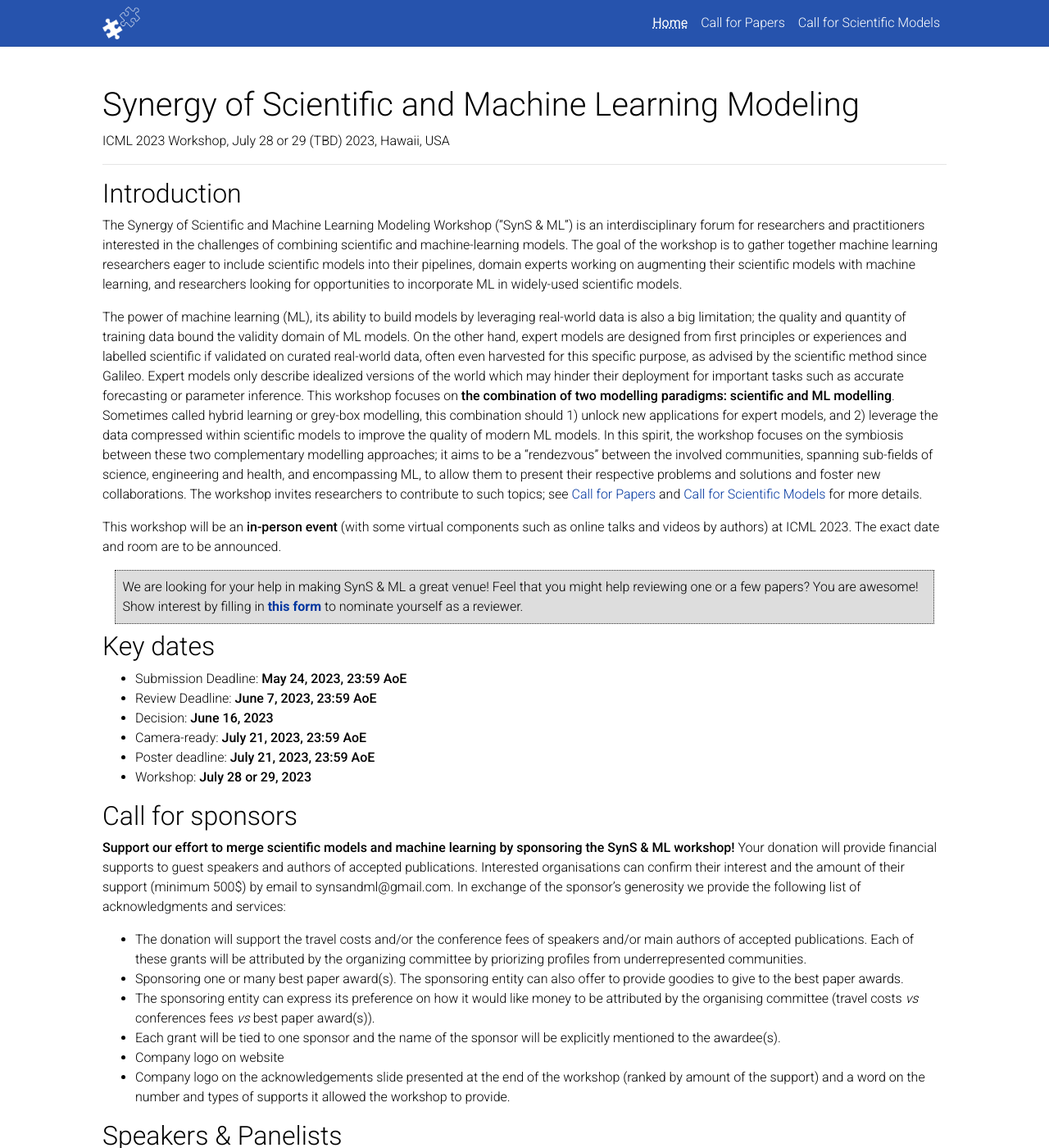
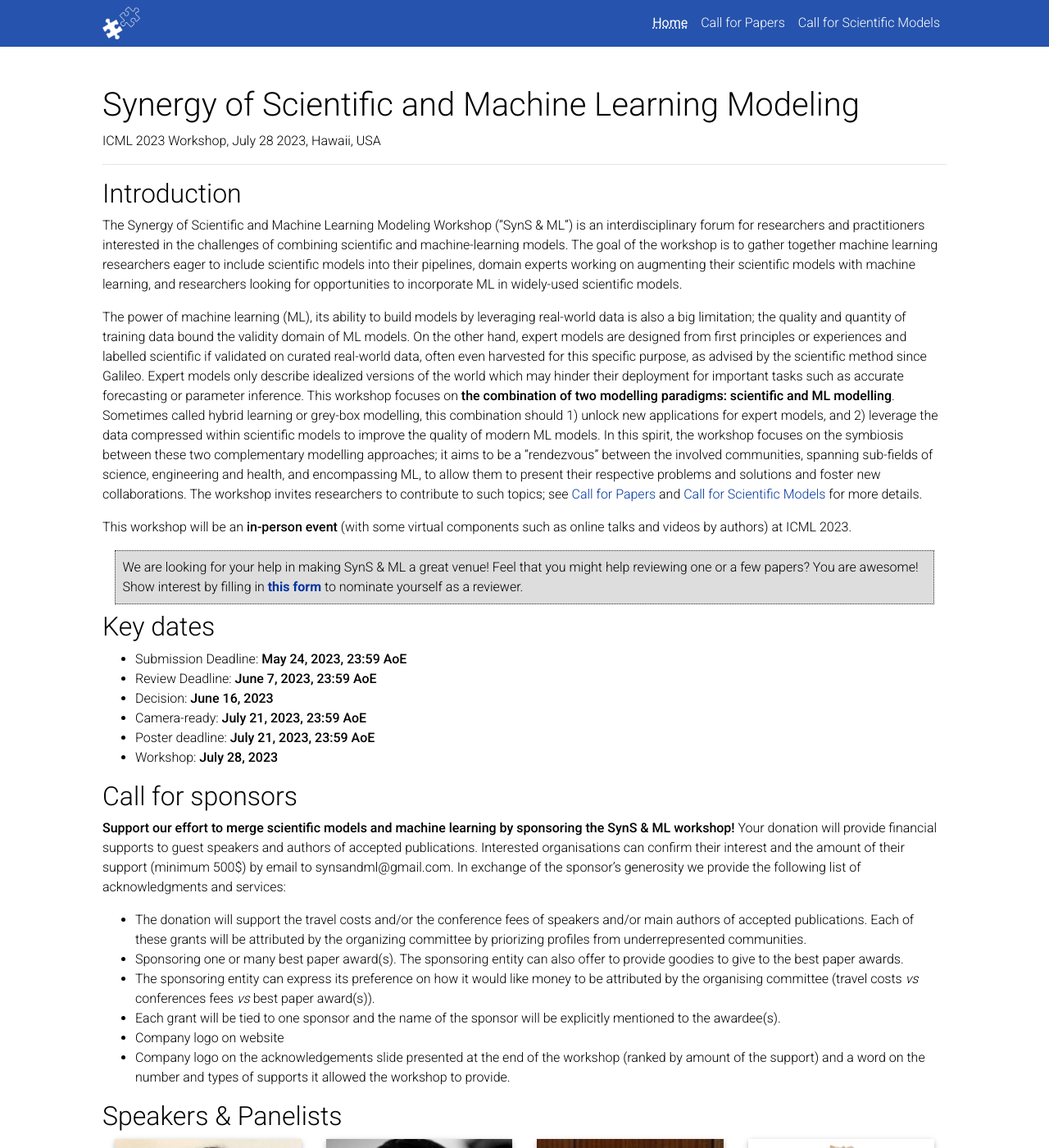
Before and after one commit to syns-ml/2023, a Jekyll site: the page built from _pages/home.md, in a window 1280 px wide and 1400 px high. Shown: the whole window at 82% size. Built offline with Jekyll 4.4.1, drawn with Linux system fonts in a browser that asks for light colours; full-size pictures stand in for the smaller copies a plugin makes; a style sheet for code colours, icons or effects is not loaded.

Commit message:
updated the workshop date

```diff
--- a/_includes/key_dates_list.md
+++ b/_includes/key_dates_list.md
@@ -3,4 +3,4 @@
 - Decision: **June 16, 2023**
 - Camera-ready: **July 21, 2023, 23:59 AoE**
 - Poster deadline: **July 21, 2023, 23:59 AoE**
-- Workshop: **July 28 or 29, 2023**
+- Workshop: **July 28, 2023**
--- a/_pages/home.md
+++ b/_pages/home.md
@@ -3,7 +3,7 @@
 title: Home
 hometitle: Synergy of Scientific and Machine Learning Modeling
 permalink: /
-subtitle: ICML 2023 Workshop, July 28 or 29 (TBD) 2023, Hawaii, USA
+subtitle: ICML 2023 Workshop, July 28 2023, Hawaii, USA
 
 news: false
 ---
@@ -23,7 +23,7 @@
 In this spirit, the workshop focuses on the symbiosis between these two complementary modelling approaches; it aims to be a "rendezvous" between the involved communities, spanning sub-fields of science, engineering and health, and encompassing ML, to allow them to present their respective problems and solutions and foster new collaborations.
 The workshop invites researchers to contribute to such topics; see [Call for Papers](cfp/) and [Call for Scientific Models](cfsm/) for more details.
 
-This workshop will be an **in-person event** (with some virtual components such as online talks and videos by authors) at ICML 2023. The exact date and room are to be announced.
+This workshop will be an **in-person event** (with some virtual components such as online talks and videos by authors) at ICML 2023.
 
 <div style="padding: 8px; margin: 0 auto; margin-bottom: 8px; border: 1px dotted #333333; background-color: #DDDDDD; width: 97%;">
   We are looking for your help in making SynS & ML a great venue! Feel that you might help reviewing one or a few papers? You are awesome! Show interest by filling in <a href="https://docs.google.com/forms/d/e/1FAIpQLSe8uGGI7PNZbqS7KrYgHDgAJ6Y_XWvwApganOmCsWmhBtUc1A/viewform?usp=sf_link" style="font-weight: bold;" target="_blank">this form</a> to nominate yourself as a reviewer.
```
